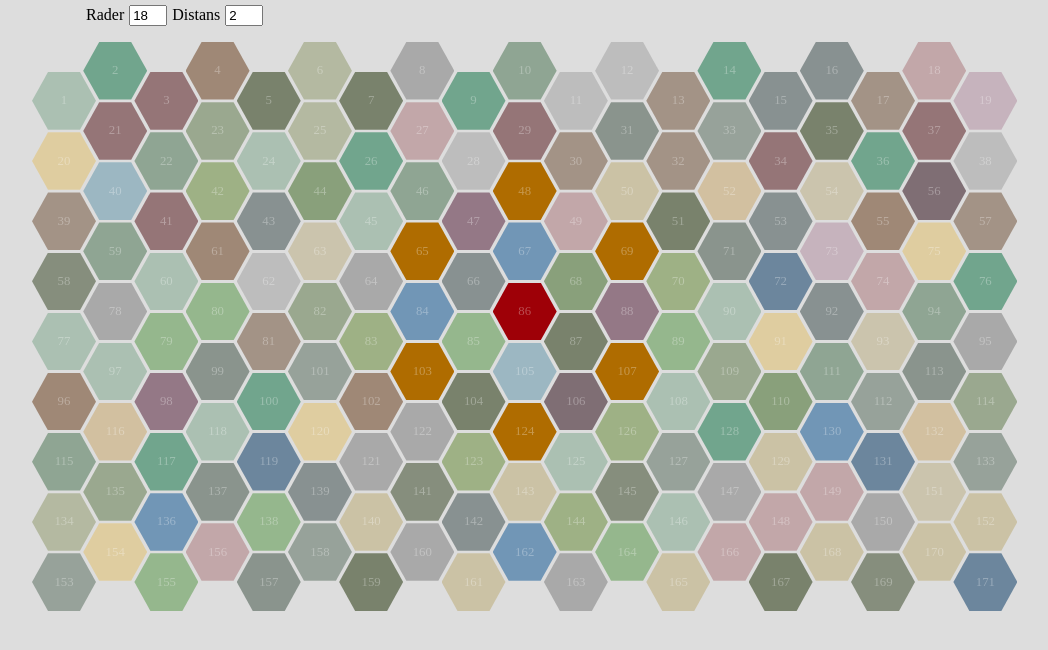
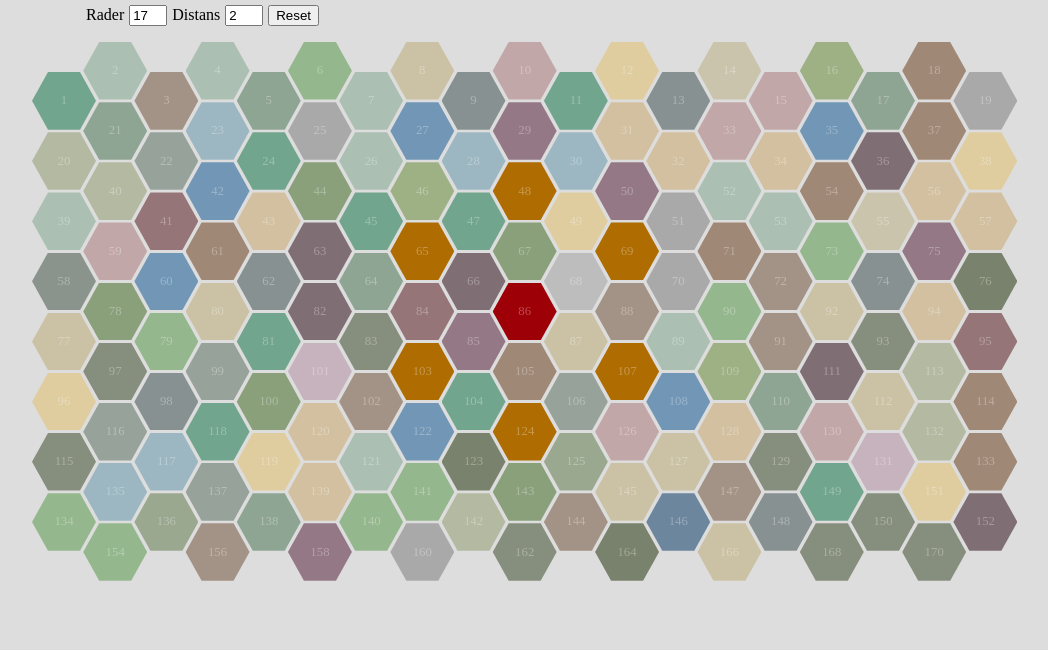
Before and after one commit to erikbjoern/boardgame-prototyping, a Vue app: page / in a window 1280 px wide. Shown: the top 650 px of the page, without its empty margins (106-1154 px from the left). Built offline with nearby package versions, Linux system fonts and the light colour scheme.

Commit message:
add logic for saving state to localstorage

```diff
--- a/src/App.vue
+++ b/src/App.vue
@@ -11,6 +11,7 @@
         :max="villageDistanceMaximum"
         v-model="villageDistance"
       />
+      <button @click="reset">Reset</button>
 
       <!-- DENNA GÅR INTE ATT ÄNDRA FÖRRÄN MAN FÅR SASS-VARIABELN TILL JAVASCRIPT -->
       <!-- <label htmlFor="columns">Kolumner</label>
@@ -46,8 +47,8 @@ export default {
       colors: colors,
       hexes: [],
       hexStash: [],
-      visibleRows: 18,
-      villageDistance: 2, //kan vara 2-4 ungefär
+      visibleRows: null, //sätts i created()
+      villageDistance: null, //sätts i created()
     };
   },
   computed: {
@@ -84,27 +85,46 @@ export default {
 
       return isVillage({ hex, halfHexCount, dist, rows, columns });
     },
+    layOutHexes(amount, oldValue = 0) {
+      const { hexes, hexStash } = this;
+
+      for (let i = 1; i <= amount; i++) {
+        hexStash.length > 0
+          ? hexes.push(hexStash[hexStash.length - 1]) && hexStash.pop()
+          : hexes.push({ number: oldValue + i, color: this.randomColor() });
+      }
+
+      localStorage.setItem("hexData", JSON.stringify({ hexes, hexStash }));
+    },
+    reset() {
+      localStorage.removeItem("hexData");
+      localStorage.removeItem("rowCount");
+      localStorage.removeItem("villageDistance");
+      window.location.reload();
+    },
   },
   watch: {
     hexCount: {
-      handler(newValue, oldValue = 0) {
+      handler(newValue, oldValue) {
+        if (oldValue == 0) return;
+
         const difference = Math.abs(newValue - oldValue);
         const { hexes, hexStash } = this;
 
         if (newValue > oldValue) {
-          for (let i = 1; i <= difference; i++) {
-            hexStash.length > 0
-              ? hexes.push(hexStash[hexStash.length - 1]) && hexStash.pop()
-              : hexes.push({ number: oldValue + i, color: this.randomColor() });
-          }
+          this.layOutHexes(difference, oldValue);
         } else {
           for (let i = 1; i <= difference; i++) {
             hexStash.push(hexes[oldValue - i]);
             hexes.pop();
           }
+
+          localStorage.setItem("hexData", JSON.stringify({ hexes, hexStash }));
         }
       },
-      immediate: true,
+    },
+    villageDistance(newValue) {
+      localStorage.setItem("villageDistance", newValue.toString());
     },
     visibleRows(newValue, oldValue) {
       if (this.villageDistance > this.villageDistanceMaximum)
@@ -112,7 +132,24 @@ export default {
 
       if (newValue > oldValue && oldValue == 8 && this.villageDistance == 1)
         this.villageDistance = 2;
+
+      localStorage.setItem("rowCount", newValue.toString());
     },
+  },
+  created() {
+    const savedHexData = JSON.parse(localStorage.getItem("hexData"));
+    const savedVillageDistance = localStorage.getItem("villageDistance");
+    const savedRowCount = parseInt(localStorage.getItem("rowCount"));
+
+    this.villageDistance = savedVillageDistance || 2;
+    this.visibleRows = savedRowCount || 17;
+
+    if (savedHexData) {
+      this.hexes = savedHexData.hexes;
+      this.hexStash = savedHexData.hexStash;
+    } else {
+      this.layOutHexes(this.hexCount);
+    }
   },
 };
 </script>
```
